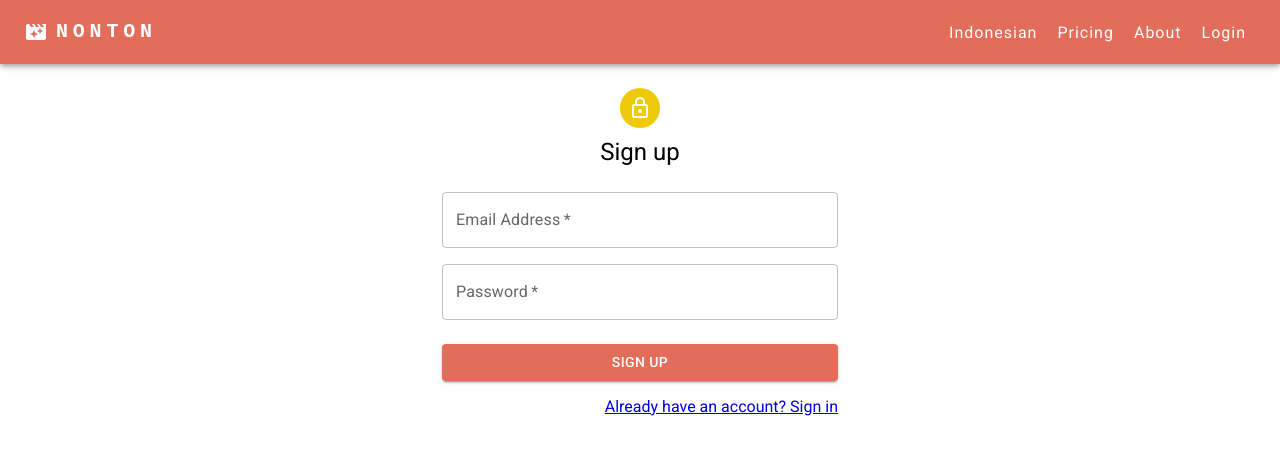
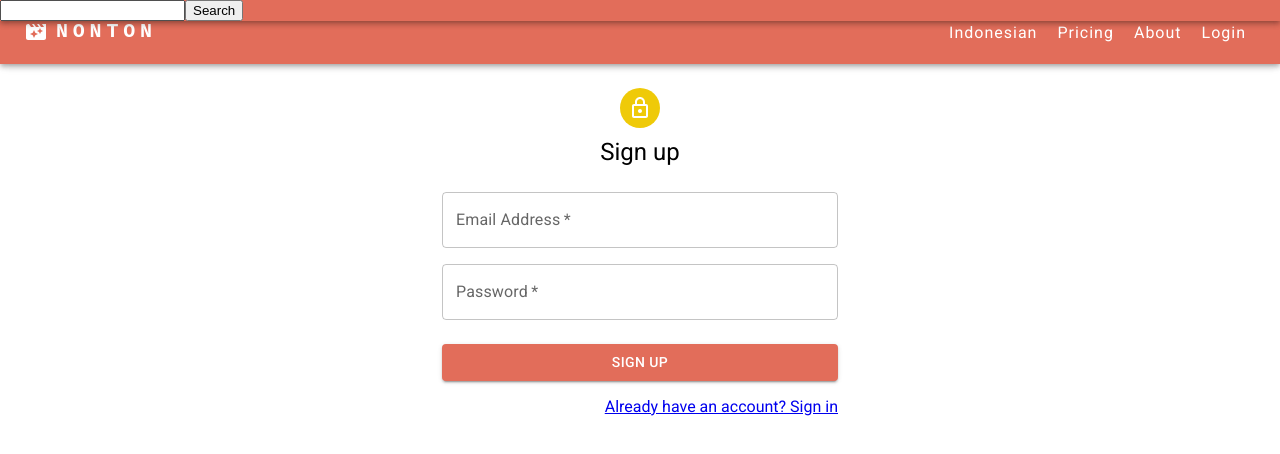
Before and after one commit to depimomo/react-tmdb-movie, a React (Create React App) app: page /register in a window 1280 px wide. Shown: the top 454 px of the page. Built offline with nearby package versions, Linux system fonts and the light colour scheme; no server answers.

Commit message:
Add SearchBar

```diff
--- a/src/App.css
+++ b/src/App.css
@@ -1,5 +1,12 @@
 .App {
   font-family: Roboto;
+}
+
+.center {
+  display: flex;
+  justify-content: center;
+  align-items: center;
+  height:100vh;
 }
 
 .App-header {
--- a/src/App.js
+++ b/src/App.js
@@ -9,12 +9,14 @@ import { Outlet } from 'react-router-dom';
 
 import Navbar from './components/Navbar';
 import theme from './themes/theme';
+import SearchBar from './components/SearchBar';
 
 const App = () => {
   return (
     <ThemeProvider theme={theme}>
       <div className="App">
         <Navbar />
+        <SearchBar />
         <Outlet/>
       </div>
     </ThemeProvider>
--- /dev/null
+++ b/src/components/SearchBar.js
@@ -0,0 +1,33 @@
+import React from 'react'
+import AppBar from '@mui/material/AppBar';
+
+
+const SearchBar = (movies, setSearchResult) => {
+    const handleSubmit = (e) => e.preventDefault()
+    const handleSearchChange = (e) => {
+        if (!e.target.value) return setSearchResult(movies)
+
+        const resultArray = movies.filter(movie =>
+            movie.title.includes(e.target.value) || movie.body.includes(e.target.value))
+
+            setSearchResult(resultArray)
+    }
+  return (
+    <AppBar>
+        <form className='search' onSubmit={handleSubmit}>
+            <input className='searchInput'
+            type= "search"
+            id = "search"
+            onChange={handleSearchChange}>
+
+            </input>
+            <button className='searchButton'
+            color='black'>
+            Search
+            </button>
+        </form>
+    </AppBar>
+  )
+}
+
+export default SearchBar
--- a/src/containers/MovieList.js
+++ b/src/containers/MovieList.js
@@ -40,6 +40,15 @@ const MovieList = () => {
     const setNextPage = (page) => {
         queryParams.set("page", page);
         setQueryParams(queryParams);
+    }
+    const SearchMovie = ({searchResult}) => {
+        const result = searchResult.map(movie => <MovieCard key = {movie.title} movie = {movie} />)
+
+        const content = result?.lenght ? result : <article><p>NMo MAtching Posts</p></article>
+
+        return (
+            <main>{content}</main>
+        )
     }
 
     return (
```
Also changed, not shown: src/components/Navbar.js (+21 -1 lines).
